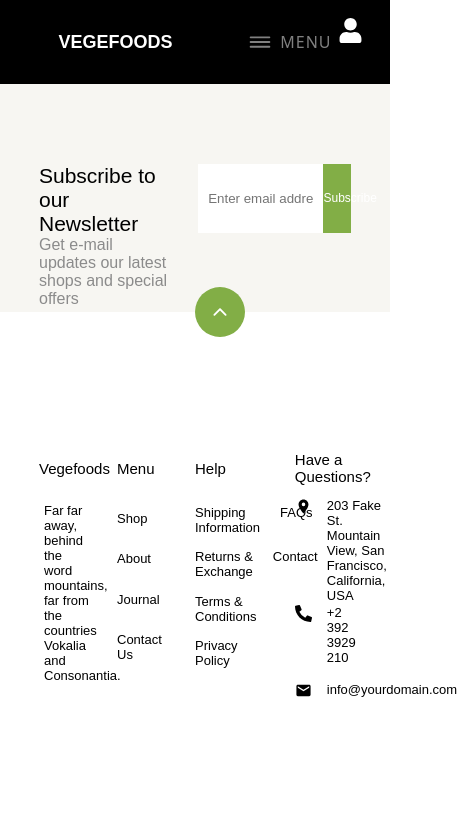
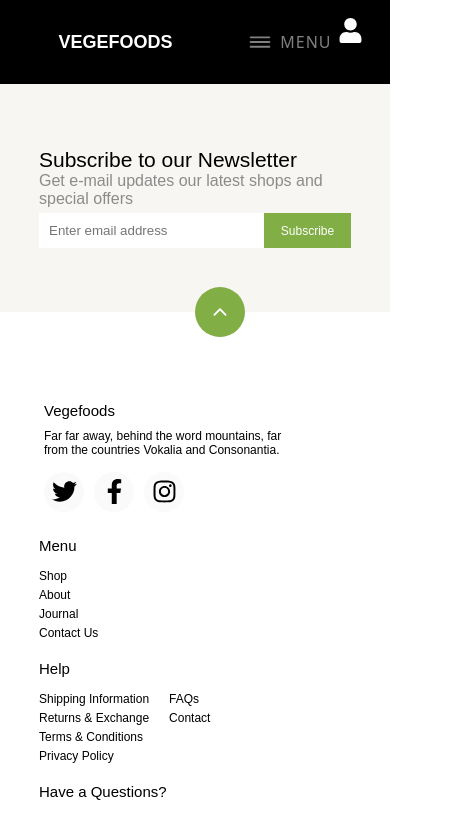
Before and after one commit to Kenzkyi/vegefoods-freshpick, a React (Vite) app: page / in a window 390 px wide. Shown: the top 814 px of the page, 457 px wide, since content can reach past the window. Built offline with nearby package versions, Linux system fonts and the light colour scheme.

Commit message:
footer done and dusted

```diff
--- a/src/components/Footer.jsx
+++ b/src/components/Footer.jsx
@@ -2,7 +2,7 @@ import { FcLike } from 'react-icons/fc'
 import '../styles/footer.css'
 import { IoIosArrowUp } from 'react-icons/io'
 import { MdEmail, MdLocationOn } from 'react-icons/md'
-import { FaPhoneAlt } from 'react-icons/fa'
+import { FaFacebookF, FaInstagram, FaPhoneAlt, FaTwitter } from 'react-icons/fa'
 import { useNavigate } from 'react-router-dom'
 
 const Footer = () => {
@@ -25,34 +25,46 @@ const Footer = () => {
       <div className="footer-downside">
         <aside></aside>
         <main>
-          <header>
+          {/* <header>
             <ul>
               <li>Vegefoods</li>
               <li>Menu</li>
               <p>Help</p>
               <li>Have a Questions?</li>
             </ul>
-          </header>
+          </header> */}
           <article>
-            <h6>Far far away, behind the word mountains, far from the countries Vokalia and Consonantia.</h6>
+            <h6>
+              <h3>Vegefoods</h3>
+              <p>Far far away, behind the word mountains, far from the countries Vokalia and Consonantia.</p>
+              <footer>
+            <div><FaTwitter /></div>
+            <div><FaFacebookF /></div>
+            <div><FaInstagram /></div>
+          </footer>
+            </h6>
             <ul>
+              <h3>Menu</h3>
               <li onClick={()=>nav('/shop')}>Shop</li>
               <li>About</li>
               <li>Journal</li>
               <li>Contact Us</li>
             </ul>
             <ol>
+              <h3>Help</h3>
               <li>Shipping Information <span>FAQs</span></li>
               <li>Returns & Exchange <span>Contact</span></li>
               <li>Terms & Conditions</li>
               <li>Privacy Policy</li>
             </ol>
             <section>
+              <h3>Have a Questions?</h3>
               <p><span><MdLocationOn fontSize={17}/></span>203 Fake St. Mountain View, San Francisco, California, USA</p>
               <p style={{marginBottom:15}}><span><FaPhoneAlt fontSize={17}/></span>+2 392 3929 210</p>
               <p><span><MdEmail fontSize={17}/></span>info@yourdomain.com</p>
             </section>
           </article>
+
         </main>
         <nav>
           <p>Copyright ©2025 All rights reserved | This template is made with <FcLike style={{color:'black'}} fontSize={16} /> by <span>Colorlib</span></p>
--- a/src/styles/footer.css
+++ b/src/styles/footer.css
@@ -1,12 +1,12 @@
 .footer{
-    height: 105vh;
+    min-height: 105vh;
     width: 100%;
     /* background-color: aqua; */
     display: flex;
     flex-direction: column;
 }
 .footer-upside{
-    height: 27vh;
+    min-height: 27vh;
     width: 100%;
     background-color: #F7F6F2;
     display: flex;
@@ -55,7 +55,7 @@
             }
 
             button{
-                width: 18%;
+                width: 100px;
                 border: none;
                 outline: none;
                 background-color: #82AE46;
@@ -64,10 +64,24 @@
                 cursor: pointer;
             }
         }
+
+        @media screen and (max-width:768px) {
+            display: flex;
+            flex-direction: column;
+            gap: 5px;
+
+            main{
+                width: 100%;
+            }
+
+            nav{
+                width: 100%;
+            }
+        }
     }
 }
 .footer-downside{
-    height: 78vh;
+    min-height: 78vh;
     width: 100%;
     background-color: white;
     display: flex;
@@ -78,17 +92,22 @@
         height: 15vh;
         width: 100%;
         /* background-color: aqua; */
+
+        @media screen and (max-width:768px) {
+            height: 10vh;
+            /* background-color: aqua; */
+        }
     }
     main{
-        height: 35vh;
+        min-height: 35vh;
         width: 80%;
         /* background-color: aqua; */
         font-family: Arial, Helvetica, sans-serif;
 
-        header{
+        /* header{
             height: 20%;
             width: 100%;
-            /* background-color: blue; */
+            background-color: blue;
 
             ul{
                 height: 100%;
@@ -99,7 +118,7 @@
                 li{
                     list-style: none;
                     width: 18%;
-                    /* background-color: #82AE46; */
+                    background-color: #82AE46;
                     display: flex;
                     align-items: center;
                     font-size: 15px;
@@ -108,27 +127,56 @@
 
                 p{
                     width: 25%;
-                    /* background-color: #82AE46; */
+                    background-color: #82AE46;
                     display: flex;
                     align-items: center;
                     font-size: 15px;
                     font-weight: 500;
                 }
             }
-        }
+        } */
 
         article{
-            height: 60%;
+            height: 100%;
             width: 100%;
             /* background-color: greenyellow; */
             display: flex;
             justify-content: space-between;
+
+            h3{
+                font-size: 15px;
+                font-weight: 500;
+                margin-bottom: 10px;
+            }
 
             h6{
                 width: 18%;
                 font-weight: 400;
                 font-size: 13px;
                 padding: 5px;
+
+                footer{
+                    height: max-content;
+                    width: 100%;
+                    /* background-color: aqua; */
+                    display: flex;
+                    flex-wrap: wrap;
+                    margin-top: 15px;
+                    /* justify-content: space-between; */
+                    gap: 10px;
+
+                    div{
+                        height: 40px;
+                        width: 40px;
+                        display: flex;
+                        justify-content: center;
+                        align-items: center;
+                        background-color: #FAFAFA;
+                        border-radius: 50%;
+                        font-size: 25px;
+                        cursor: pointer;
+                    }
+                }
             }
 
             ul{
@@ -169,6 +217,28 @@
                 }
             }
         }
+
+
+
+        @media screen and (max-width:768px) {
+
+            min-height: 35vh;
+            article{
+                display: flex;
+                flex-direction: column;
+                height: 80%;
+                width: 100%;
+                gap: 20px;
+
+                h6,section,ol,ul{
+                    width: 80%;
+                    gap: 5px;
+                    font-size: 12px;
+                }
+
+
+            }
+        }
     }
     nav{
         height: 28vh;
@@ -184,6 +254,14 @@
 
             span{
                 color: #82AE46;
+            }
+        }
+
+        @media screen and (max-width:768px) {
+            width: 80%;
+            p{
+                font-size: 11px;
+                text-align: center;
             }
         }
     }
```
